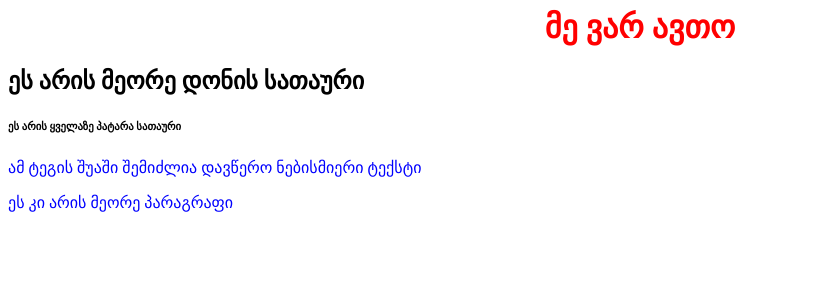
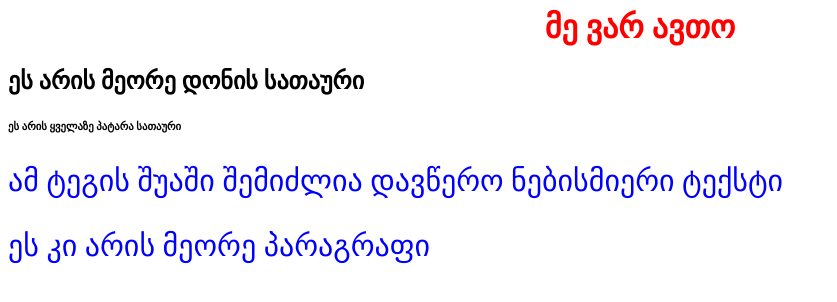
Before and after one commit to avtotrainer/vi-kl, a plain HTML site: page index.html in a window 1280 px wide. Shown: the whole page, without its empty margins (0-837 px from the left). Drawn offline with Linux system fonts and the light colour scheme.

Commit message:
გავზარდე შრიფტი

```diff
--- a/index.html
+++ b/index.html
@@ -3,7 +3,7 @@
   <style>
     p {
       color: blue;
-      text-size: 30px;
+      font-size: 30px;
     }
   </style>
 </head>
```
